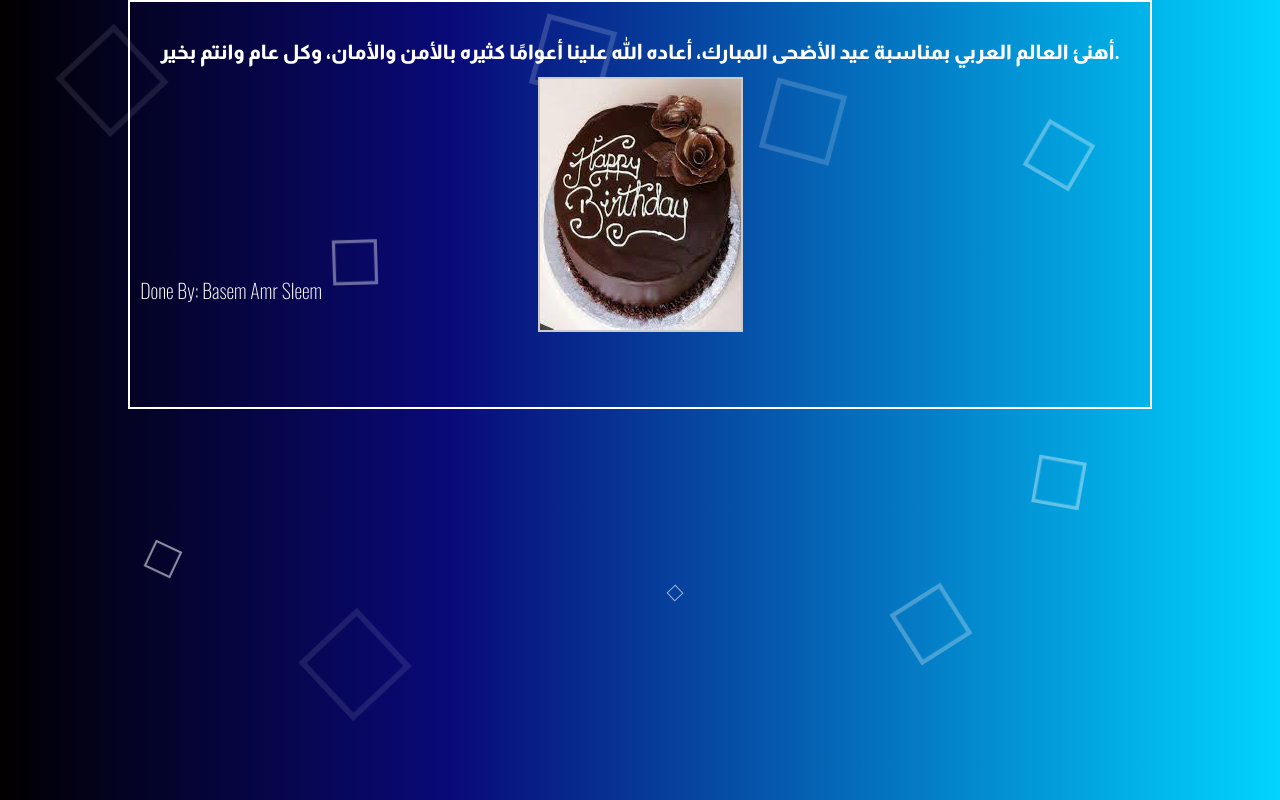
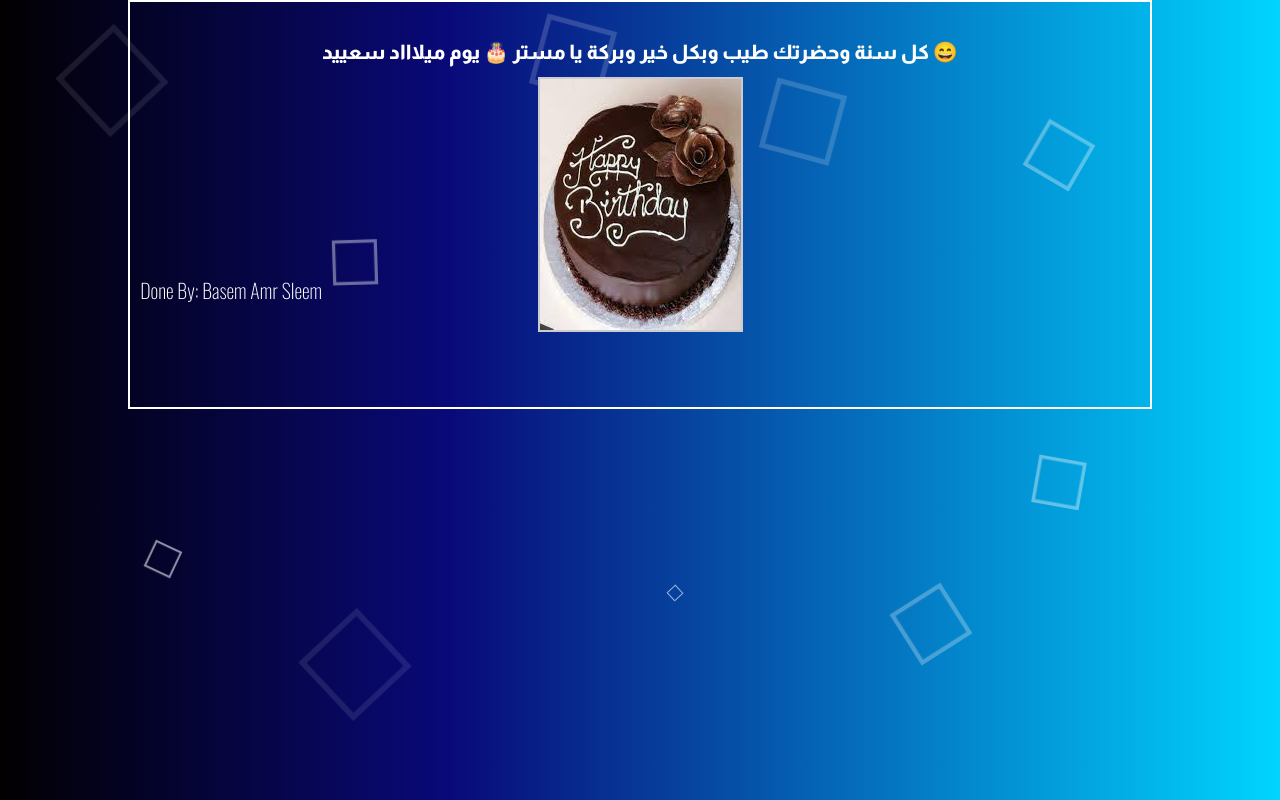
Before and after one commit to BasemAmr/kl-sana-want-tayeb, a plain HTML site: page index.html in a window 1280 px wide. Both pictures are taken after a click on the link "Click Here". Drawn offline with nearby package versions, Linux system fonts and the light colour scheme.

Commit message:
Update index.html

```diff
--- a/index.html
+++ b/index.html
@@ -21,7 +21,7 @@
         </div>
         <div class="container">
             <section style="text-align: center;">
-                أهنئ العالم العربي بمناسبة عيد الأضحى المبارك، أعاده الله علينا أعوامًا كثيره بالأمن والأمان، وكل عام وانتم بخير.
+               كل سنة وحضرتك طيب وبكل خير وبركة يا مستر 🎂 يوم ميلاااد سعييد 😄
                 <img style="display:block;margin: 0 auto;border: 2px solid #CCC;" src="images.jpg">
                 <br><span>Done By: Basem Amr Sleem</span>
             </section>
```
